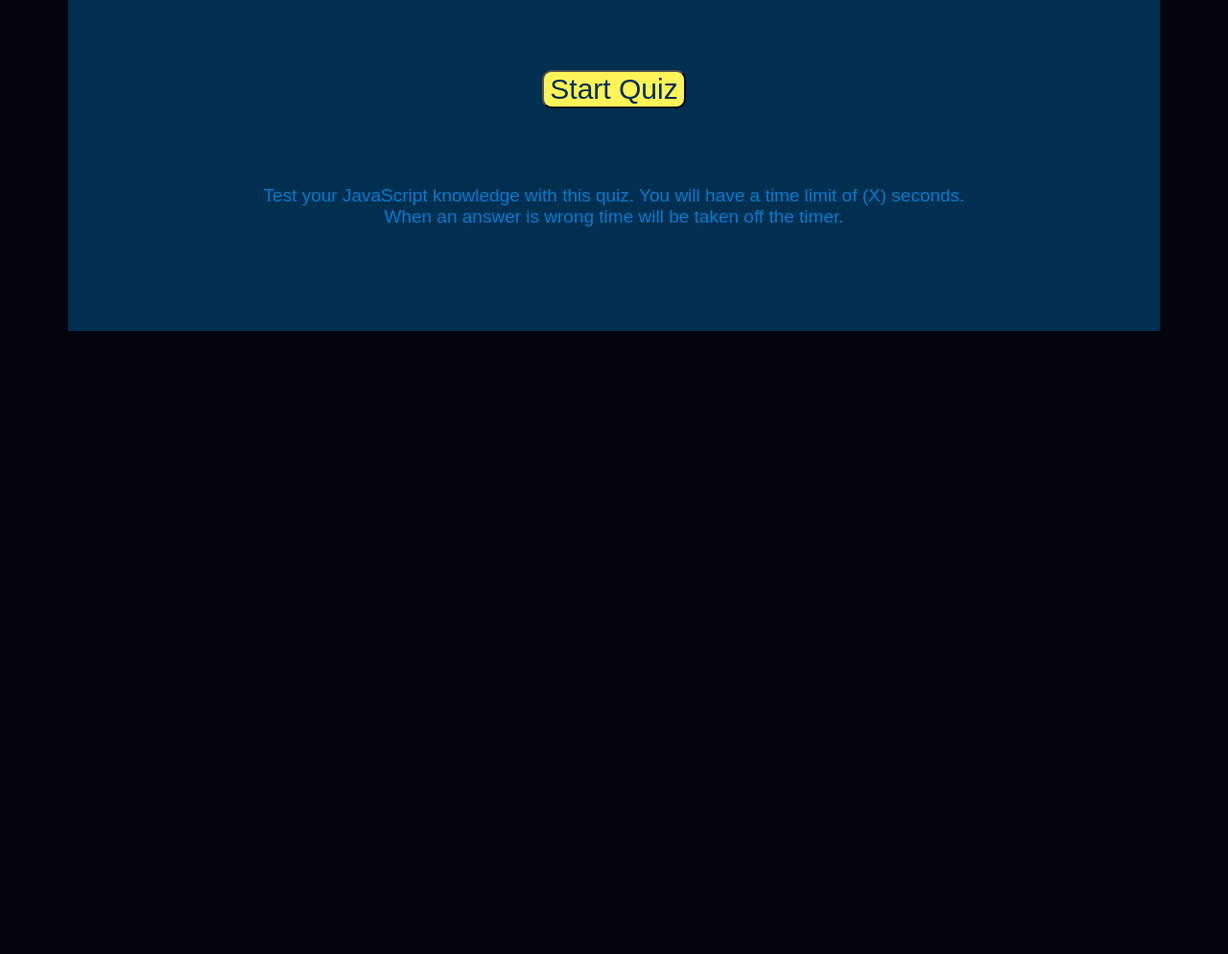
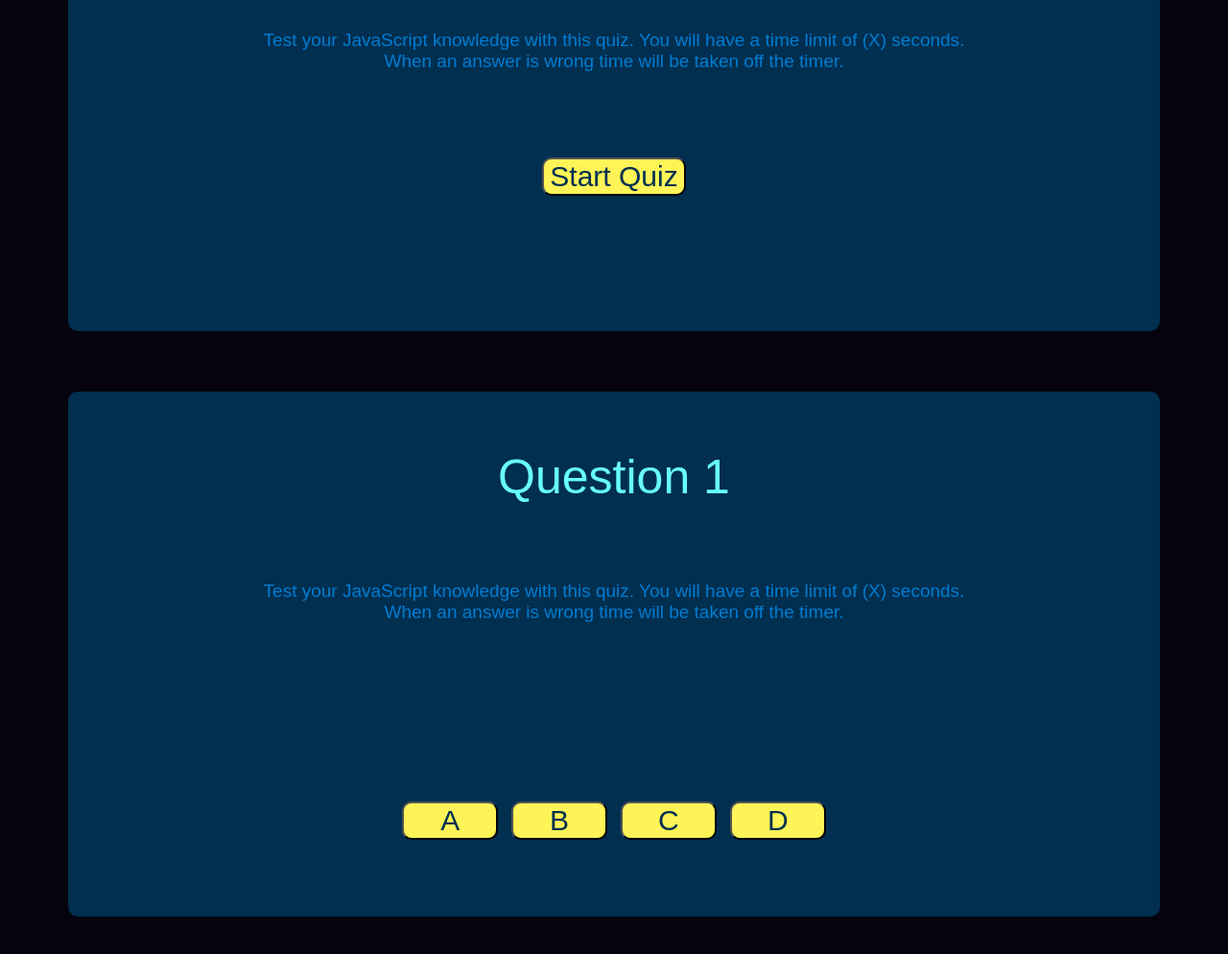
Before and after one commit to AMESocker/JavaScript-Quiz-M4C, a plain HTML site: page index.html in a window 1280 px wide. Shown: the part 228-1222 px from the top of the page at 96% size. Before the commit the page ends 800 px from the top, so only its background shows below. Drawn offline with Linux system fonts and the light colour scheme.

Commit message:
created a question layout and sourced JavaScript questions

```diff
--- a/content/Script.js
+++ b/content/Script.js
@@ -0,0 +1,3 @@
+//Event listener on the start quiz button
+
+//Event listener on each of the answer buttons
--- a/content/Style.css
+++ b/content/Style.css
@@ -18,7 +18,7 @@ body {
     color:var(--7);
     font-size: 50px;
 }
-
+/* Start Quiz Button-Begin*/
 #StartQuiz {
     background-color:
         var(--3);
@@ -29,6 +29,35 @@ body {
     border-radius: 10px;
 }
 
+#StartQuiz:hover {
+    background-color: var(--1);
+    color:var(--5)
+}
+
+#StartQuiz:active {
+    background-color: var(--5) ;
+    color:var(--1);
+}
+/* Start Quiz Button-End*/
+.answer {
+    background-color:var(--3);
+    color:var(--6);
+    font-size: 30px;
+    margin-top: 15%;
+    margin-bottom: 70px;
+    border-radius: 10px;
+    width:100px;
+}
+
+.answer:hover {
+    background-color: var(--1);
+    color:var(--5)
+}
+
+.answer:active {
+    background-color: var(--5) ;
+    color:var(--1);
+}
 #StartQuiz:hover {
     background-color: var(--1);
     color:var(--5)
@@ -50,7 +79,7 @@ body {
     background-color: var(--6);
     /* width: 100%vw; */
     min-height: 490px;
-
+    border-radius: 10px;
     margin: 5%;
     float: center;
     text-align: center;
--- a/index.html
+++ b/index.html
@@ -9,15 +9,35 @@
 </head>
 <body>
     <!-- Start Layout -->
+
     <div id="quizBox"> <!-- Container of quiz area -->
-        <p id="Title">JavaScript Quiz</p>
-        <div><button id="StartQuiz">Start Quiz</button> <!-- Start button -->
+        <p id="Title">JavaScript Quiz </p>
+
+        <div>
             <div><p id="instructions">Test your JavaScript knowledge with this quiz.
                 You will have a time limit of (X) seconds. When an answer is wrong time will be taken off the timer.</p>
+            <button id="StartQuiz">Start Quiz</button> <!-- Start button -->
+
             </div>
         </div>
     </div>
 
+    <!-- Quiz Layout -->
+    <div id="quizBox"> <!-- Container of quiz area -->
+        <p id="Title">Question <span value="1">1</span></p>
+            <!-- Answer button -->
+        <div>
+            <div><p id="instructions">Test your JavaScript knowledge with this quiz.
+                You will have a time limit of (X) seconds. When an answer is wrong time will be taken off the timer.</p>
+            </div>
+            <div>
+                <button class="answer" id="a">A</button>
+                <button class="answer" id="b">B</button>
+                <button class="answer" id="c">C</button>
+                <button class="answer" id="d">D</button>
+            </div>
+        </div>
+    </div>
 
 
     <!-- a button for each answer choice-->
```
Also changed, not shown: content/MCQ.txt (added).
